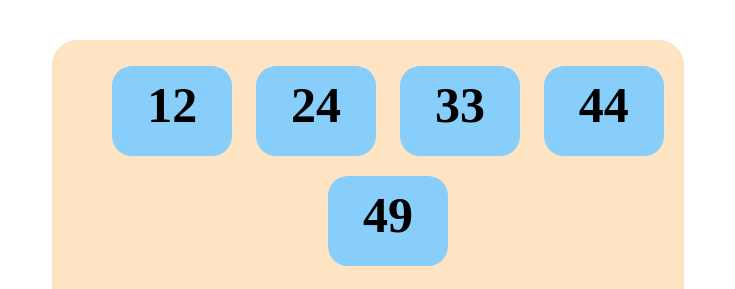
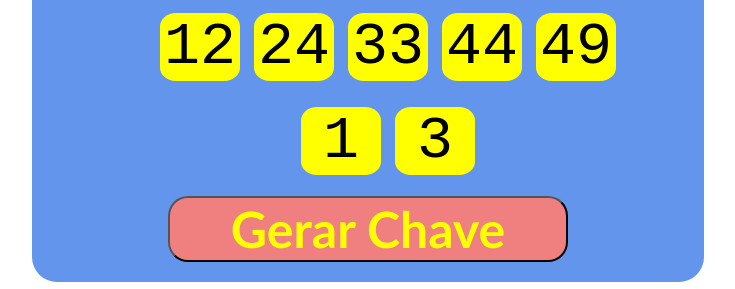
Before and after one commit to SIR2425/EXERCISES_1_EURO, a plain HTML site: page PL3/index.html in a window 1280 px wide. Shown: the part 158-447 px from the top of the page, without its empty margins (272-1007 px from the left). Drawn offline with Linux system fonts and the light colour scheme; files that its build step writes are made by us from their sources; files whose address does not match are found by name.

Commit message:
turmasPL3

```diff
--- a/PL3/index.html
+++ b/PL3/index.html
@@ -5,7 +5,7 @@
     <meta name="viewport" content="width=device-width, initial-scale=1.0">
     <title> === Euromilhões === </title>
     <!--link rel="stylesheet" href="style.css" type=text/css-->
-    <link rel="stylesheet" href="stylePL1.css" type=text/css>
+    <link rel="stylesheet" href="style.css" type=text/css>
 
 </head>
 <body>
```
